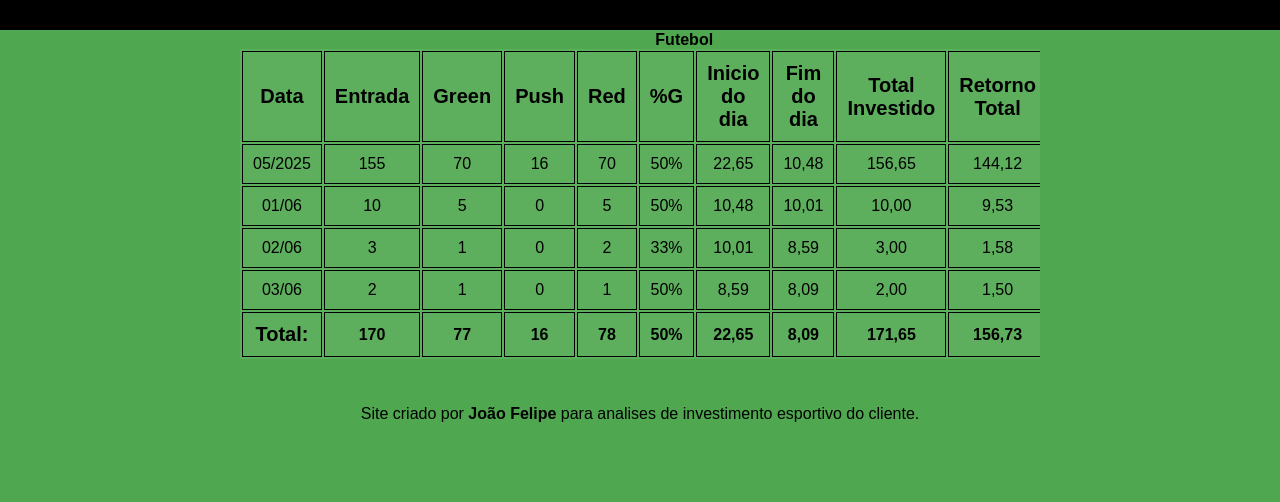
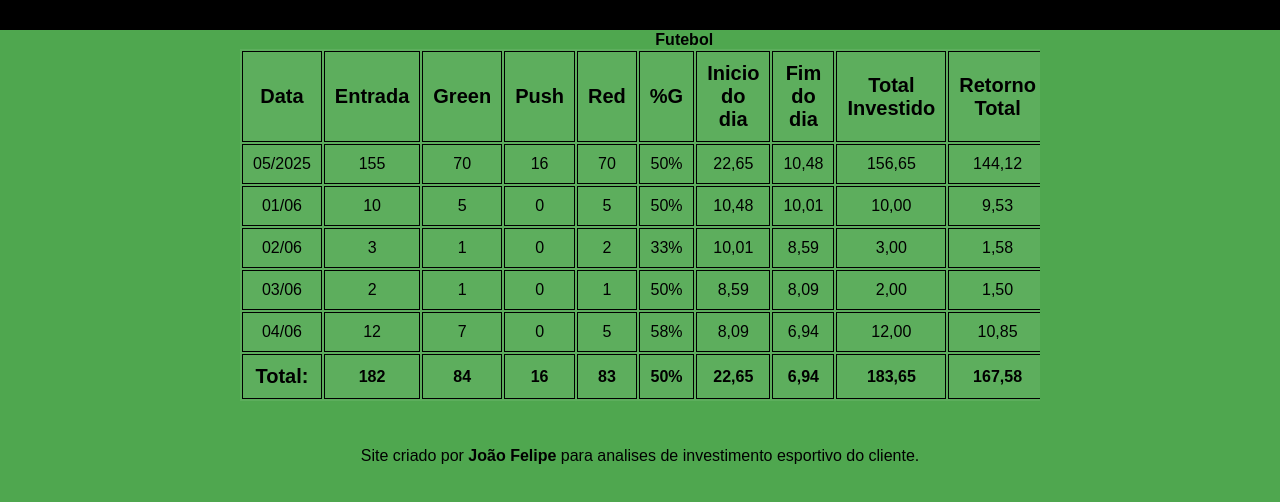
Before and after one commit to joaofelipecode/Relatorio, a plain HTML site: page index.html in a window 1280 px wide. Shown: the part 118-620 px from the top of the page. Drawn offline with Linux system fonts and the light colour scheme.

Commit message:
atual 04/06

```diff
--- a/index.html
+++ b/index.html
@@ -85,20 +85,33 @@
                                     <td>1,50</td>
                                     <td>-0,50</td>
                                 </tr>
+                                <tr>
+                                    <td>04/06</td>
+                                    <td>12</td>
+                                    <td>7</td>
+                                    <td>0</td>
+                                    <td>5</td>
+                                    <td id="porc">58%</td>
+                                    <td>8,09</td>
+                                    <td>6,94</td>
+                                    <td>12,00</td>
+                                    <td>10,85</td>
+                                    <td>-1,15</td>
+                                </tr>
                             </tbody>
                             <tfoot>
                                 <tr>
                                     <th id="txt">Total:</th>
-                                    <td id="total">170</td>
-                                    <td id="total">77</td>
+                                    <td id="total">182</td>
+                                    <td id="total">84</td>
                                     <td id="total">16</td>
-                                    <td id="total">78</td>
+                                    <td id="total">83</td>
                                     <td id="total">50%</td>
                                     <td id="total">22,65</td>
-                                    <td id="total">8,09</td>
-                                    <td id="total">171,65</td>
-                                    <td id="total">156,73</td>
-                                    <td id="total">-14,92</td>
+                                    <td id="total">6,94</td>
+                                    <td id="total">183,65</td>
+                                    <td id="total">167,58</td>
+                                    <td id="total">-15,71</td>
                                 </tr>
                             </tfoot>
                         </table>
```
